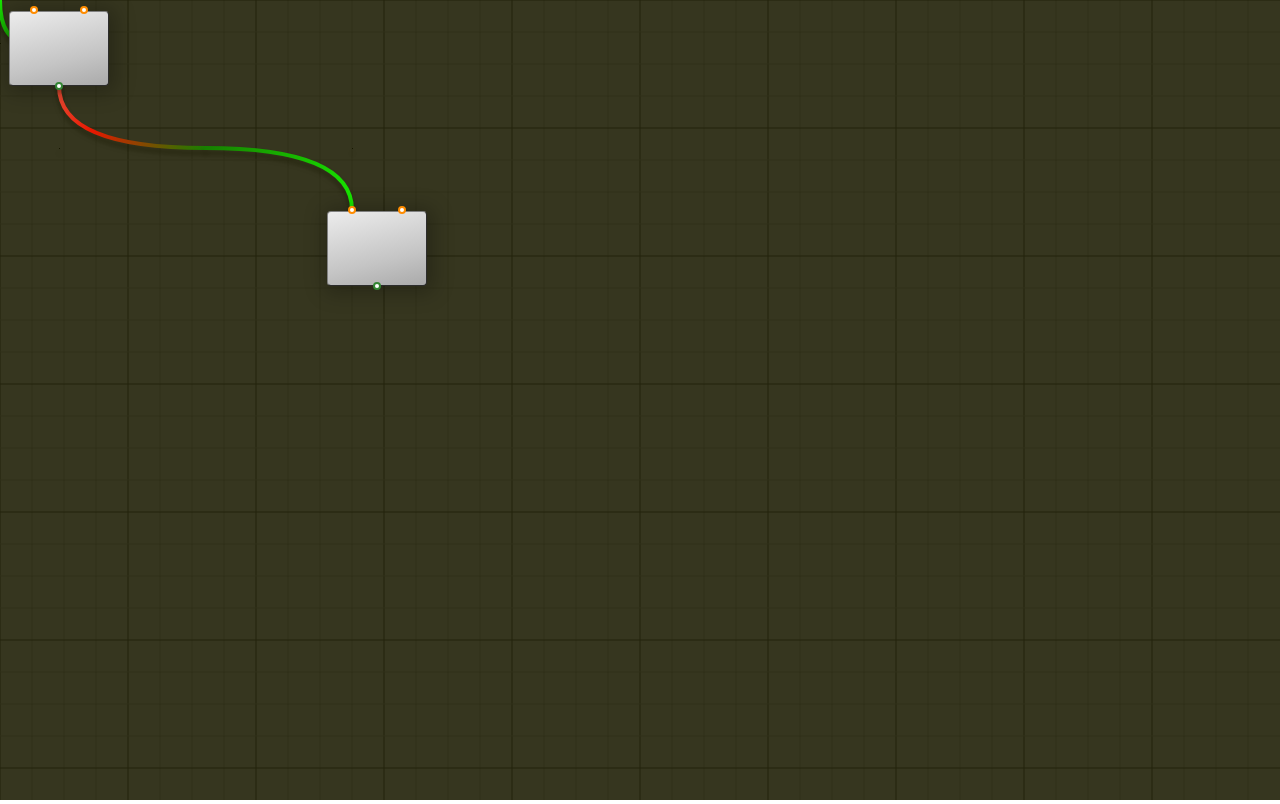
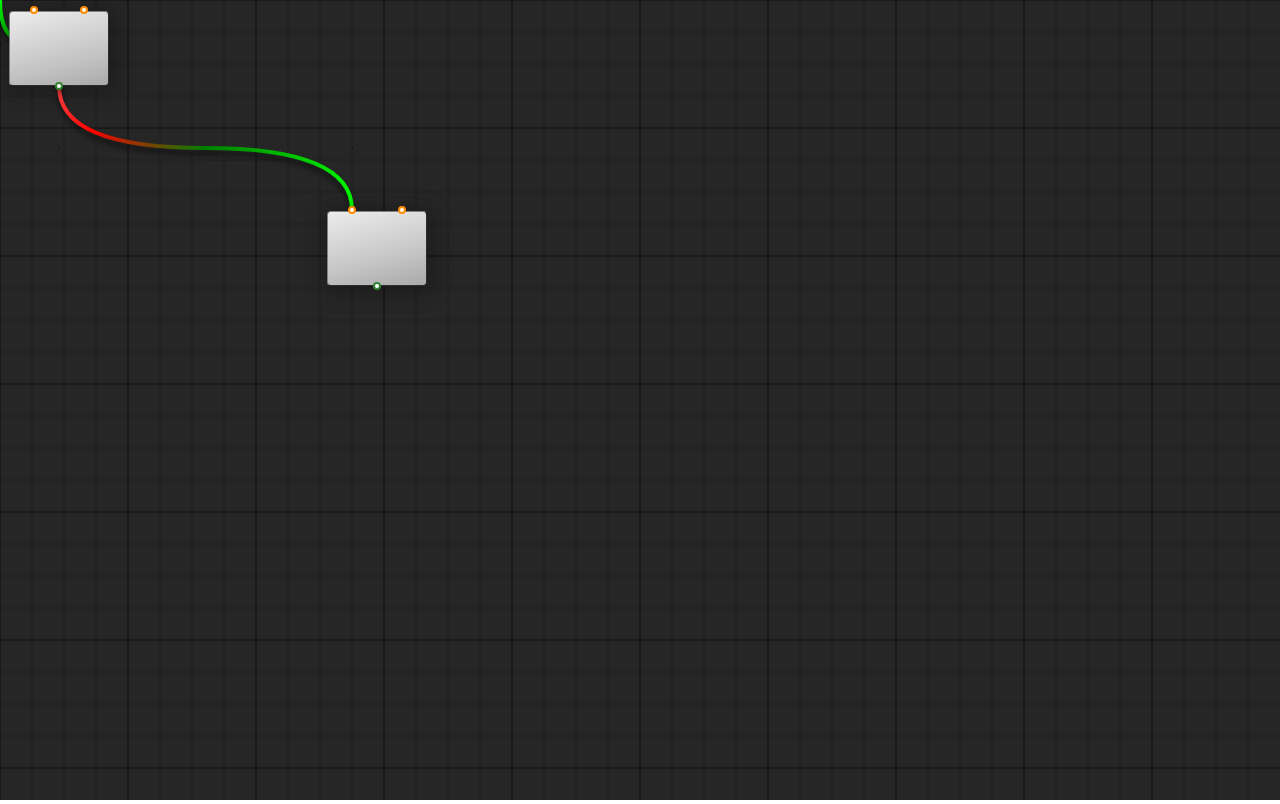
Before and after one commit to crashdemons/FlowChartEngine, a plain HTML site: page examples/normal-test/test.html in a window 1280 px wide. Drawn offline with Linux system fonts and the light colour scheme.

Commit message:
remove default debug background color from flow-grid

```diff
--- a/flow.css
+++ b/flow.css
@@ -89,7 +89,6 @@
     padding:0;
 }
 .flow-grid{
-    background-color: rgba(128, 128, 0, 0.18);
     border:0 !important;
     padding: 0 !important;
 }
```
